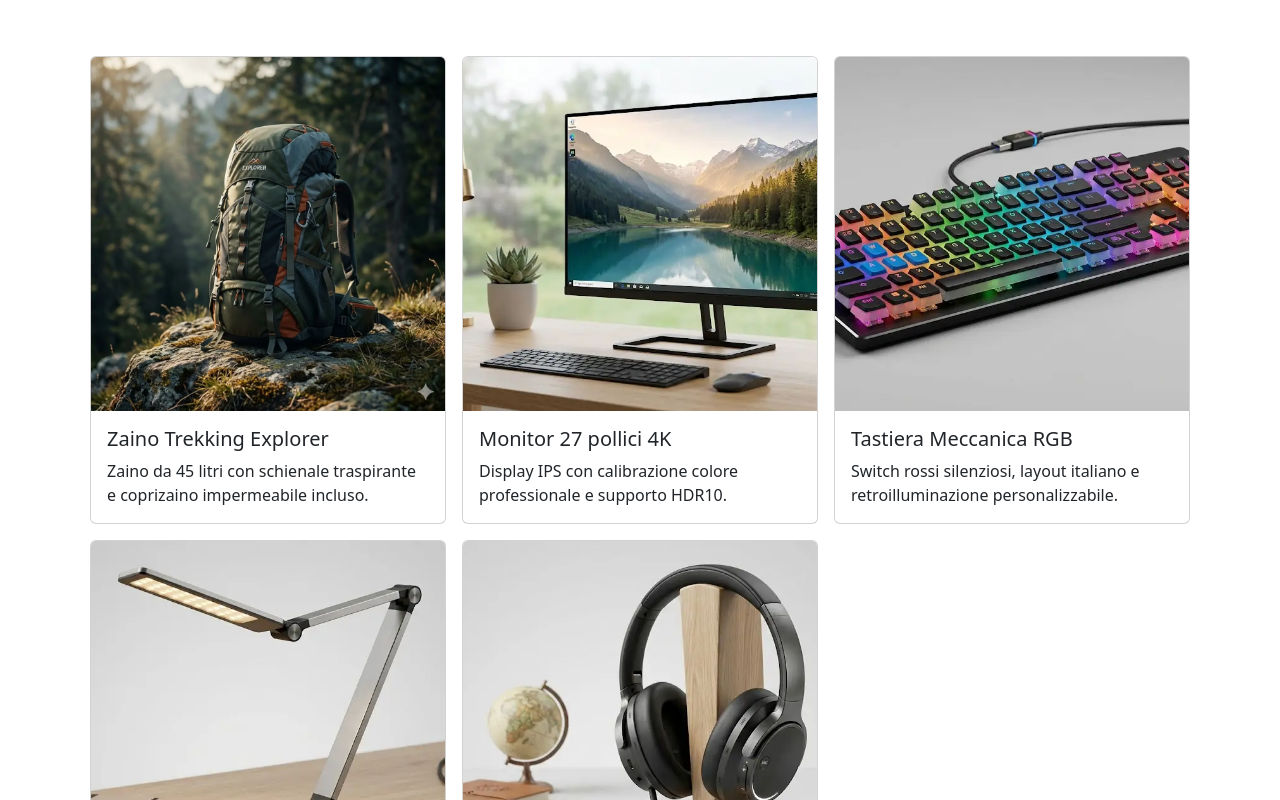
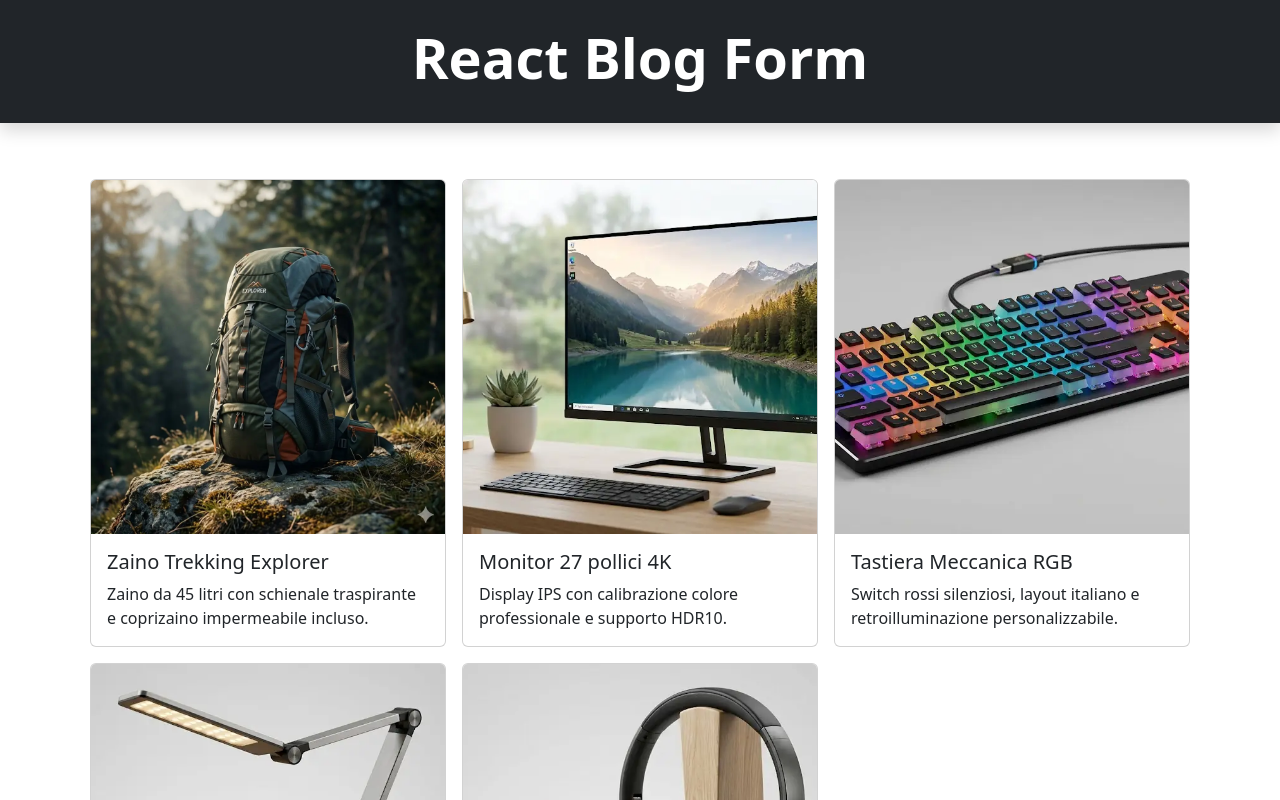
Before and after one commit to francesco-cassese/react-form, a React (Vite) app: page / in a window 1280 px wide. Shown: the top 800 px of the page. Built offline with nearby package versions, Linux system fonts and the light colour scheme.

Commit message:
feat: aggiunto e personalizzato hearder con titolo

```diff
--- a/src/App.jsx
+++ b/src/App.jsx
@@ -2,7 +2,12 @@ import Card from "./components/Card";
 import listaProdotti from "./data/listaProdottiCard";
 
 function App() {
-  return (
+  return <>
+    <header className="bg-dark text-white py-4 mb-5 shadow">
+      <div className="container text-center">
+        <h1 className="display-4 fw-bold">React Blog Form</h1>
+      </div>
+    </header>
     <div className="container my-5">
       <div className="row">
         <div className="col-12">
@@ -10,6 +15,6 @@ function App() {
         </div>
       </div>
     </div>
-  );
+  </>
 }
 export default App;
--- a/src/components/Card.jsx
+++ b/src/components/Card.jsx
@@ -1,7 +1,7 @@
 function Card(props) {
-    const listaProdottiJsx = props.listaElements.map(protodotto => {
+    const listaProdottiJsx = props.listaElements.map(prodotto => {
         console.log(props.listaElements);
-        const { id, titolo, contenuto, urlImmagine } = protodotto
+        const { id, titolo, contenuto, urlImmagine } = prodotto
         return (
             <li key={id} className="col-12 col-md-4 p-2">
                 <div className="card">
--- a/src/data/listaProdottiCard.js
+++ b/src/data/listaProdottiCard.js
@@ -1,4 +1,4 @@
-const listaProdotti = [
+const listaProdottiCard = [
     {
         id: crypto.randomUUID(),
         titolo: "Zaino Trekking Explorer",
@@ -31,4 +31,4 @@ const listaProdotti = [
     }
 ];
 
-export default listaProdotti;
+export default listaProdottiCard;
```
